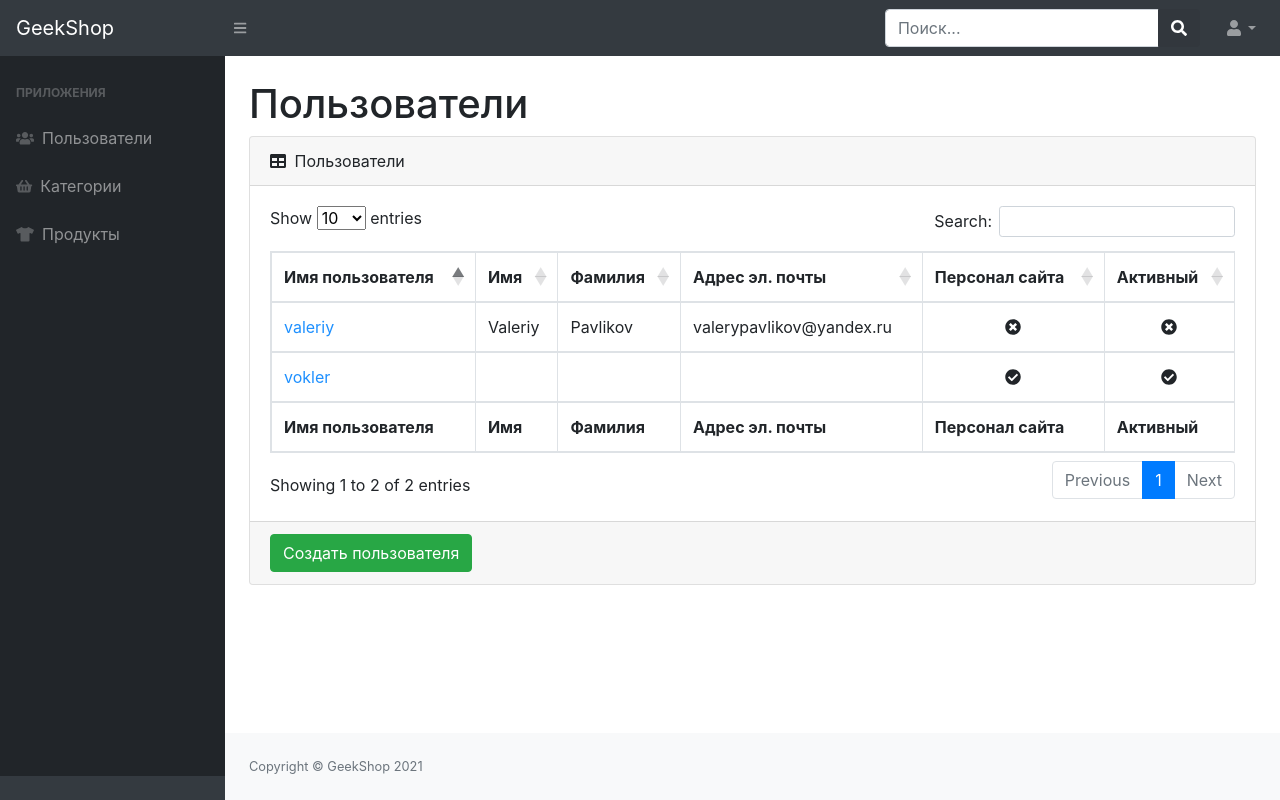
After one commit to AlexKovyazin/geekshop, a Django app: page /admin-staff/users in a window 1280 px wide. The commit adds this page. Run offline with Django 3.2, Linux system fonts and the light colour scheme; parts of the project's set-up code (start-up, migrations or seed data) failed here and were passed over; some libraries are stand-ins or nearby versions.

Commit message:
added and registered templates for userAdmin

```diff
--- a/products/templates/products/base.html
+++ b/products/templates/products/base.html
@@ -43,7 +43,7 @@
                         </a>
                     </li>
                     <li class="nav-item">
-                        <a class="nav-link" href="admin/admin.html">
+                        <a class="nav-link" href="{% url 'userAdmin:index' %}">
                             <i class="fas fa-users-cog"></i>
                         </a>
                     </li>
--- /dev/null
+++ b/userAdmin/templates/userAdmin/base.html
@@ -0,0 +1,93 @@
+{% load static %}
+
+<!DOCTYPE html>
+<html lang="en">
+<head>
+    <meta charset="utf-8"/>
+    <meta http-equiv="X-UA-Compatible" content="IE=edge"/>
+    <meta name="viewport" content="width=device-width, initial-scale=1, shrink-to-fit=no"/>
+    <meta name="description" content=""/>
+    <meta name="author" content=""/>
+    <title>GeekShop - Admin</title>
+    <link href="{% static 'css/auth-admin.css' %}" rel="stylesheet"/>
+    <link href="https://cdn.datatables.net/1.10.20/css/dataTables.bootstrap4.min.css" rel="stylesheet"
+          crossorigin="anonymous"/>
+    <script src="https://cdnjs.cloudflare.com/ajax/libs/font-awesome/5.15.1/js/all.min.js"
+            crossorigin="anonymous"></script>
+</head>
+<body class="sb-nav-fixed">
+<nav class="sb-topnav navbar navbar-expand navbar-dark bg-dark">
+    <a class="navbar-brand" href="{% url 'userAdmin:index' %}">GeekShop</a>
+    <button class="btn btn-link btn-sm order-1 order-lg-0" id="sidebarToggle" href="#"><i class="fas fa-bars"></i>
+    </button>
+    <!-- Navbar Search-->
+    <form class="d-none d-md-inline-block form-inline ml-auto mr-0 mr-md-3 my-2 my-md-0">
+        <div class="input-group">
+            <input class="form-control" type="text" placeholder="Поиск..." aria-label="Search"
+                   aria-describedby="basic-addon2"/>
+            <div class="input-group-append">
+                <button class="btn btn-primary" type="button"><i class="fas fa-search"></i></button>
+            </div>
+        </div>
+    </form>
+    <!-- Navbar-->
+    <ul class="navbar-nav ml-auto ml-md-0">
+        <li class="nav-item dropdown">
+            <a class="nav-link dropdown-toggle" id="userDropdown" href="#" role="button" data-toggle="dropdown"
+               aria-haspopup="true" aria-expanded="false"><i class="fas fa-user fa-fw"></i></a>
+            <div class="dropdown-menu dropdown-menu-right" aria-labelledby="userDropdown">
+                <a class="dropdown-item" href="{% url 'users:logout' %}">Logout</a>
+            </div>
+        </li>
+    </ul>
+</nav>
+<div id="layoutSidenav">
+    <div id="layoutSidenav_nav">
+        <nav class="sb-sidenav accordion sb-sidenav-dark" id="sidenavAccordion">
+            <div class="sb-sidenav-menu">
+                <div class="nav">
+                    <div class="sb-sidenav-menu-heading">Приложения</div>
+                    <a class="nav-link" href="{% url 'userAdmin:read_users' %}">
+                        <div class="sb-nav-link-icon">
+                            <i class="fas fa-users"></i>
+                        </div>
+                        Пользователи
+                    </a>
+                    <a class="nav-link" href="index.html">
+                        <div class="sb-nav-link-icon">
+                            <i class="fas fa-shopping-basket"></i>
+                        </div>
+                        Категории
+                    </a>
+                    <a class="nav-link" href="index.html">
+                        <div class="sb-nav-link-icon">
+                            <i class="fas fa-tshirt"></i>
+                        </div>
+                        Продукты
+                    </a>
+                </div>
+            </div>
+            <div class="sb-sidenav-footer"></div>
+        </nav>
+    </div>
+    <div id="layoutSidenav_content">
+        {% block content %} {% endblock %}
+        <footer class="py-4 bg-light mt-auto">
+            <div class="container-fluid">
+                <div class="d-flex align-items-center justify-content-between small">
+                    <div class="text-muted">Copyright &copy; GeekShop 2021</div>
+                </div>
+            </div>
+        </footer>
+    </div>
+</div>
+<script src="https://code.jquery.com/jquery-3.5.1.slim.min.js" crossorigin="anonymous"></script>
+<script src="https://cdn.jsdelivr.net/npm/bootstrap@4.5.3/dist/js/bootstrap.bundle.min.js"
+        crossorigin="anonymous"></script>
+<script src="{% static 'js/auth-admin.js' %}"></script>
+<script src="https://cdnjs.cloudflare.com/ajax/libs/Chart.js/2.8.0/Chart.min.js" crossorigin="anonymous"></script>
+<script src="https://cdn.datatables.net/1.10.20/js/jquery.dataTables.min.js" crossorigin="anonymous"></script>
+<script src="https://cdn.datatables.net/1.10.20/js/dataTables.bootstrap4.min.js" crossorigin="anonymous"></script>
+<script src="{% static 'js/datatable.js' %}"></script>
+</body>
+</html>
--- /dev/null
+++ b/userAdmin/templates/userAdmin/userAdmin-read.html
@@ -0,0 +1,64 @@
+{% extends 'userAdmin/base.html' %}
+
+{% block content %}
+    <main>
+        <div class="container-fluid">
+            <h1 class="mt-4">Пользователи</h1>
+            <div class="card mb-4">
+                <div class="card-header">
+                    <i class="fas fa-table mr-1"></i>
+                    Пользователи
+                </div>
+                <div class="card-body">
+                    <div class="table-responsive">
+                        <table class="table table-bordered" id="dataTable" width="100%" cellspacing="0">
+                            <thead>
+                            <tr>
+                                <th>Имя пользователя</th>
+                                <th>Имя</th>
+                                <th>Фамилия</th>
+                                <th>Адрес эл. почты</th>
+                                <th>Персонал сайта</th>
+                                <th>Активный</th>
+                            </tr>
+                            </thead>
+                            <tfoot>
+                            <tr>
+                                <th>Имя пользователя</th>
+                                <th>Имя</th>
+                                <th>Фамилия</th>
+                                <th>Адрес эл. почты</th>
+                                <th>Персонал сайта</th>
+                                <th>Активный</th>
+                            </tr>
+                            </tfoot>
+                            <tbody>
+                            <tr>
+                                <td><a href="#" style="color: dodgerblue">vokler</a></td>
+                                <td></td>
+                                <td></td>
+                                <td></td>
+                                <td class="text-center"><i class="fas fa-check-circle"></i></td>
+                                <td class="text-center"><i class="fas fa-check-circle"></i></td>
+                            </tr>
+                            <tr>
+                                <td><a href="userAdmin-update-delete.html" style="color: dodgerblue">valeriy</a></td>
+                                <td>Valeriy</td>
+                                <td>Pavlikov</td>
+                                <td>valerypavlikov@yandex.ru</td>
+                                <td class="text-center"><i class="fas fa-times-circle"></i></td>
+                                <td class="text-center"><i class="fas fa-times-circle"></i></td>
+                            </tr>
+                            </tbody>
+                        </table>
+                    </div>
+                </div>
+                <div class="card-footer">
+                    <a href="{% url 'userAdmin:create_user' %}">
+                        <button class="btn btn-success">Создать пользователя</button>
+                    </a>
+                </div>
+            </div>
+        </div>
+    </main>
+{% endblock %}
--- a/userAdmin/urls.py
+++ b/userAdmin/urls.py
@@ -1,8 +1,13 @@
 from django.urls import path
-from products.views import products
+from userAdmin.views import index, create_user, read_users, update_user, delete_user
 
 app_name = 'userAdmin'
 
 urlpatterns = [
-
+    path('', index, name='index'),
+    path('users', read_users, name='index'),
+    path('create-user', create_user, name='create_user'),
+    path('read_users', read_users, name='read_users'),
+    path('update_user', update_user, name='update_user'),
+    path('delete_user', delete_user, name='delete_user'),
 ]
--- a/userAdmin/views.py
+++ b/userAdmin/views.py
@@ -1,3 +1,21 @@
 from django.shortcuts import render
 
-# Create your views here.
+
+def index(request):
+    return render(request, 'userAdmin/index.html')
+
+
+def create_user(request):
+    return render(request, 'userAdmin/userAdmin-create.html')
+
+
+def read_users(request):
+    return render(request, 'userAdmin/userAdmin-read.html')
+
+
+def update_user(request):
+    pass
+
+
+def delete_user(request):
+    pass
```
Also changed, not shown: userAdmin/templates/userAdmin/index.html (added, +10 -0 lines), userAdmin/templates/userAdmin/userAdmin-create.html (added, +63 -0 lines), userAdmin/templates/userAdmin/userAdmin-update-delete.html (added, +63 -0 lines).
